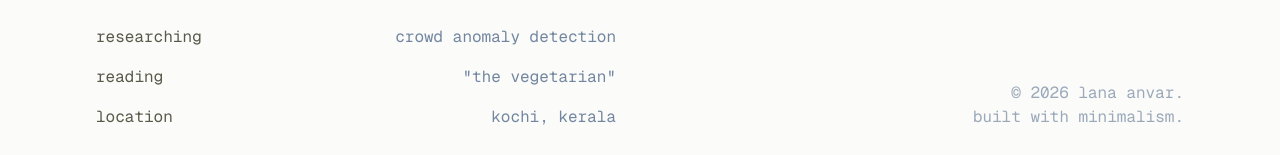
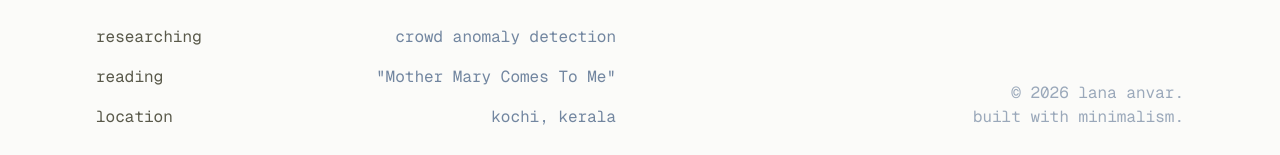
Before and after one commit to Lanaanvar/Personal-Portfolio, a Next.js app: page / in a window 1280 px wide. Shown: the part 708-863 px from the top of the page. Built offline with nearby package versions, Linux system fonts and the light colour scheme.

Commit message:
changes in frontend

```diff
--- a/src/app/page.tsx
+++ b/src/app/page.tsx
@@ -70,7 +70,7 @@ export default function Home() {
             </li>
             <li className="flex justify-between items-center group">
               <span className="group-hover:text-cinnamon transition-colors">reading</span>
-              <span className="text-muted-foreground text-right">"the vegetarian"</span>
+              <span className="text-muted-foreground text-right">"Mother Mary Comes To Me"</span>
             </li>
             <li className="flex justify-between items-center group">
               <span className="group-hover:text-cinnamon transition-colors">location</span>
```
